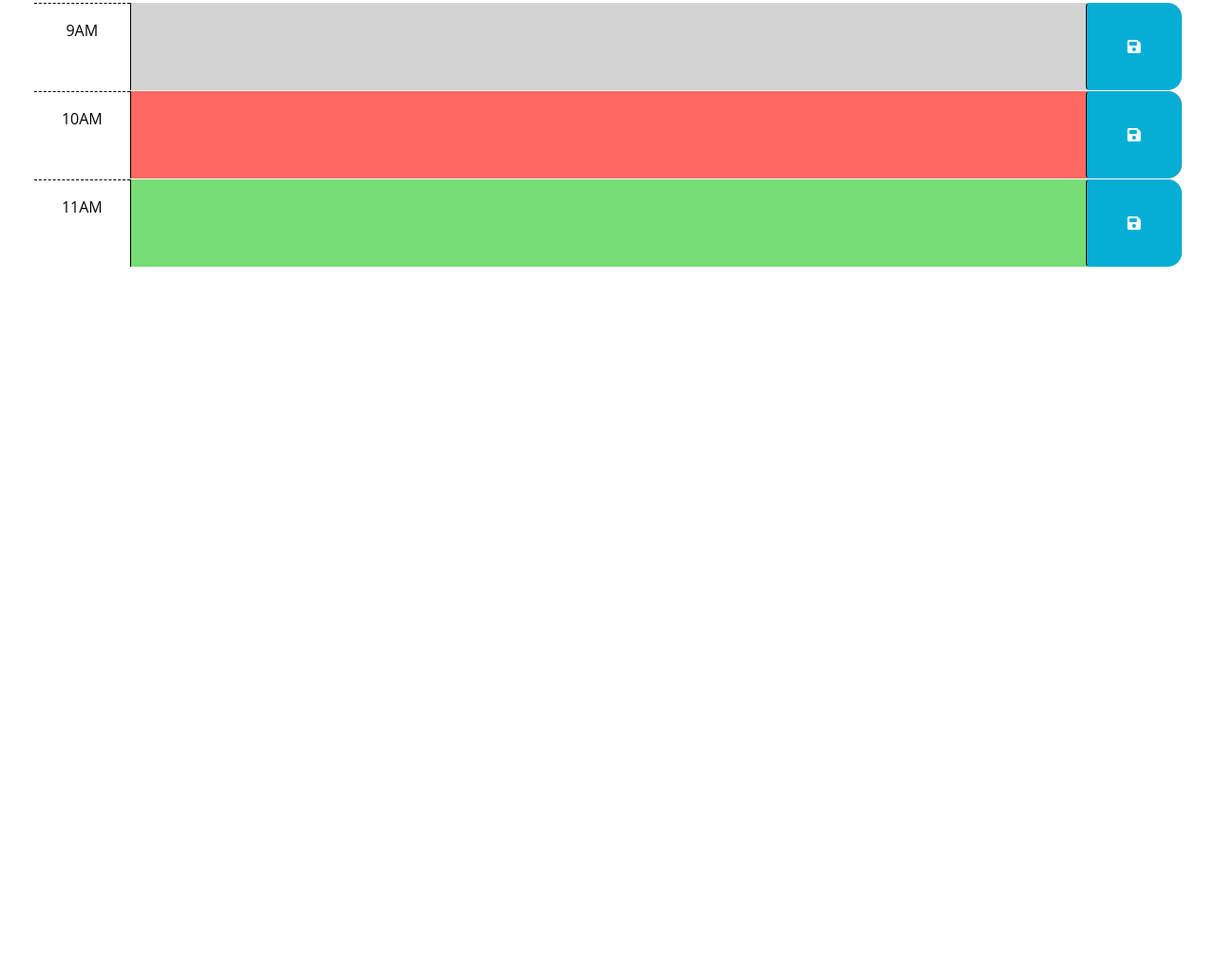
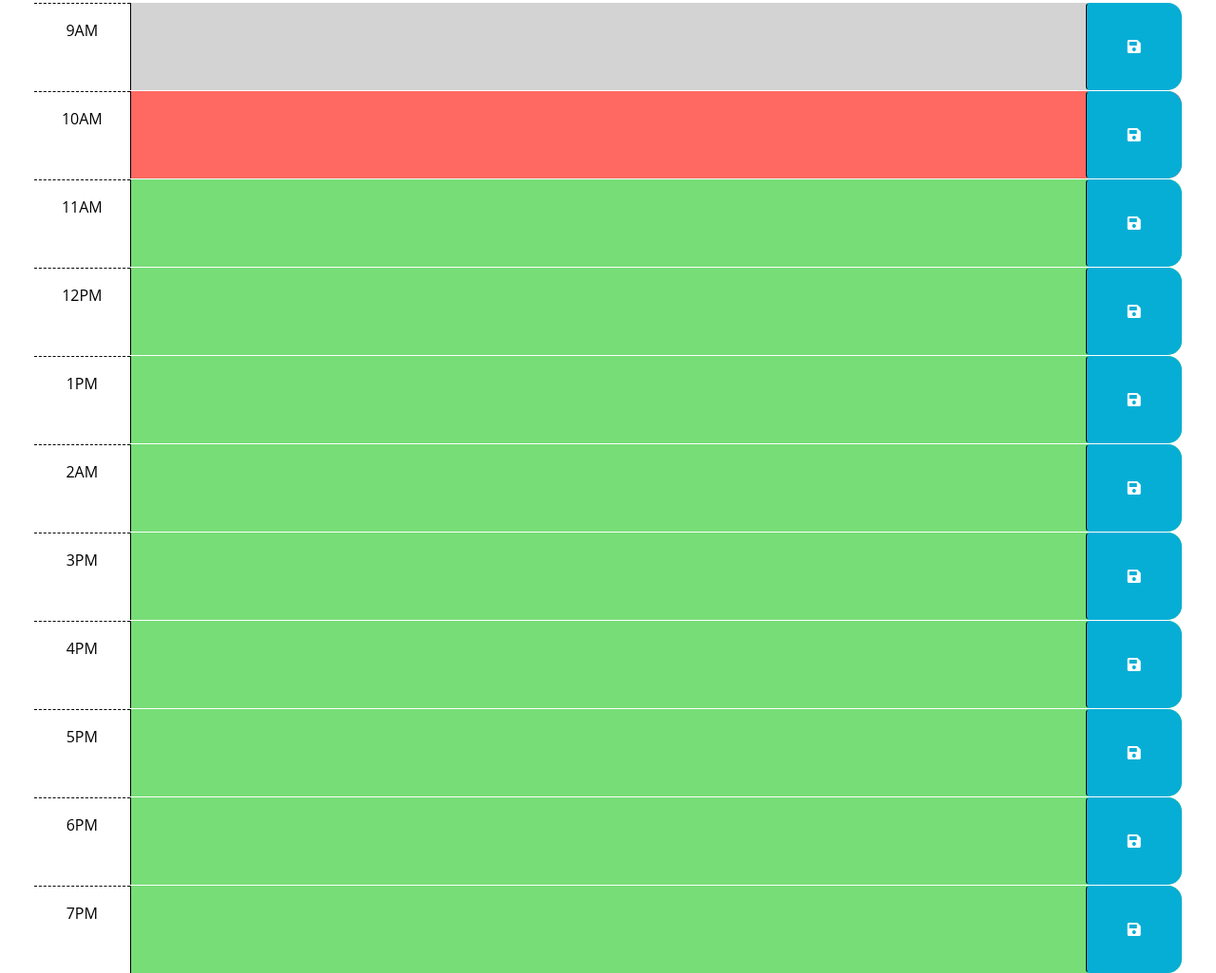
Before and after one commit to dannikaml/planned-eggs-citing, a plain HTML site: page Develop/index.html in a window 1280 px wide. Shown: the part 249-1274 px from the top of the page at 95% size. Before the commit the page ends 800 px from the top, so only its background shows below. Drawn offline with nearby package versions, Linux system fonts and the light colour scheme.

Commit message:
add hours html, add save button .js, add sources to readme

```diff
--- a/Develop/index.html
+++ b/Develop/index.html
@@ -67,7 +67,66 @@
           <i class="fas fa-save" aria-hidden="true"></i>
         </button>
       </div>
+      <div id="hour-12" class="row time-block future">
+        <div class="col-2 col-md-1 hour text-center py-3">12PM</div>
+        <textarea class="col-8 col-md-10 description" rows="3"> </textarea>
+        <button class="btn saveBtn col-2 col-md-1" aria-label="save">
+          <i class="fas fa-save" aria-hidden="true"></i>
+        </button>
+      </div>
+      <div id="hour-1" class="row time-block future">
+        <div class="col-2 col-md-1 hour text-center py-3">1PM</div>
+        <textarea class="col-8 col-md-10 description" rows="3"> </textarea>
+        <button class="btn saveBtn col-2 col-md-1" aria-label="save">
+          <i class="fas fa-save" aria-hidden="true"></i>
+        </button>
+      </div>
+      <div id="hour-2" class="row time-block future">
+        <div class="col-2 col-md-1 hour text-center py-3">2AM</div>
+        <textarea class="col-8 col-md-10 description" rows="3"> </textarea>
+        <button class="btn saveBtn col-2 col-md-1" aria-label="save">
+          <i class="fas fa-save" aria-hidden="true"></i>
+        </button>
+      </div>
+      <div id="hour-3" class="row time-block future">
+        <div class="col-2 col-md-1 hour text-center py-3">3PM</div>
+        <textarea class="col-8 col-md-10 description" rows="3"> </textarea>
+        <button class="btn saveBtn col-2 col-md-1" aria-label="save">
+          <i class="fas fa-save" aria-hidden="true"></i>
+        </button>
+      </div>
+      <div id="hour-4" class="row time-block future">
+        <div class="col-2 col-md-1 hour text-center py-3">4PM</div>
+        <textarea class="col-8 col-md-10 description" rows="3"> </textarea>
+        <button class="btn saveBtn col-2 col-md-1" aria-label="save">
+          <i class="fas fa-save" aria-hidden="true"></i>
+        </button>
+      </div>
+      <div id="hour-5" class="row time-block future">
+        <div class="col-2 col-md-1 hour text-center py-3">5PM</div>
+        <textarea class="col-8 col-md-10 description" rows="3"> </textarea>
+        <button class="btn saveBtn col-2 col-md-1" aria-label="save">
+          <i class="fas fa-save" aria-hidden="true"></i>
+        </button>
+      </div>
+      <div id="hour-6" class="row time-block future">
+        <div class="col-2 col-md-1 hour text-center py-3">6PM</div>
+        <textarea class="col-8 col-md-10 description" rows="3"> </textarea>
+        <button class="btn saveBtn col-2 col-md-1" aria-label="save">
+          <i class="fas fa-save" aria-hidden="true"></i>
+        </button>
+      </div>
+      <div id="hour-7" class="row time-block future">
+        <div class="col-2 col-md-1 hour text-center py-3">7PM</div>
+        <textarea class="col-8 col-md-10 description" rows="3"> </textarea>
+        <button class="btn saveBtn col-2 col-md-1" aria-label="save">
+          <i class="fas fa-save" aria-hidden="true"></i>
+        </button>
+      </div>
     </div>
+    </div>
+
+
 
     <script src="https://cdnjs.cloudflare.com/ajax/libs/jquery/3.2.1/jquery.min.js"></script>
     <script src="https://cdn.jsdelivr.net/npm/dayjs@1.11.3/dayjs.min.js"
--- a/Develop/script.js
+++ b/Develop/script.js
@@ -1,14 +1,20 @@
 // Wrap all code that interacts with the DOM in a call to jQuery to ensure that
 // the code isn't run until the browser has finished rendering all the elements
 // in the html.
-$(function () {
-  // TODO: Add a listener for click events on the save button. This code should
-  // use the id in the containing time-block as a key to save the user input in
-  // local storage. HINT: What does `this` reference in the click listener
-  // function? How can DOM traversal be used to get the "hour-x" id of the
-  // time-block containing the button that was clicked? How might the id be
-  // useful when saving the description in local storage?
-  //
+$(document).ready(function () {
+  // TODO: Add a listener for click events on the save button.
+  $('.saveBtn').on('click', function () {
+    //This code should use the id in the containing time-block as a key to save the user input in
+    // local storage. HINT: What does `this` reference in the click listener
+    // function? How can DOM traversal be used to get the "hour-x" id of the
+    // time-block containing the button that was clicked? How might the id be
+    // useful when saving the description in local storage?
+    //
+
+  });
+
+  var d = new Date(2023, 01, 14)
+  var day = dayjs(d)
   // TODO: Add code to apply the past, present, or future class to each time
   // block by comparing the id to the current hour. HINTS: How can the id
   // attribute of each time-block be used to conditionally add or remove the
```
Also changed, not shown: Assets/05-third-party-apis-homework-demo.gif (deleted), 1 other file.
